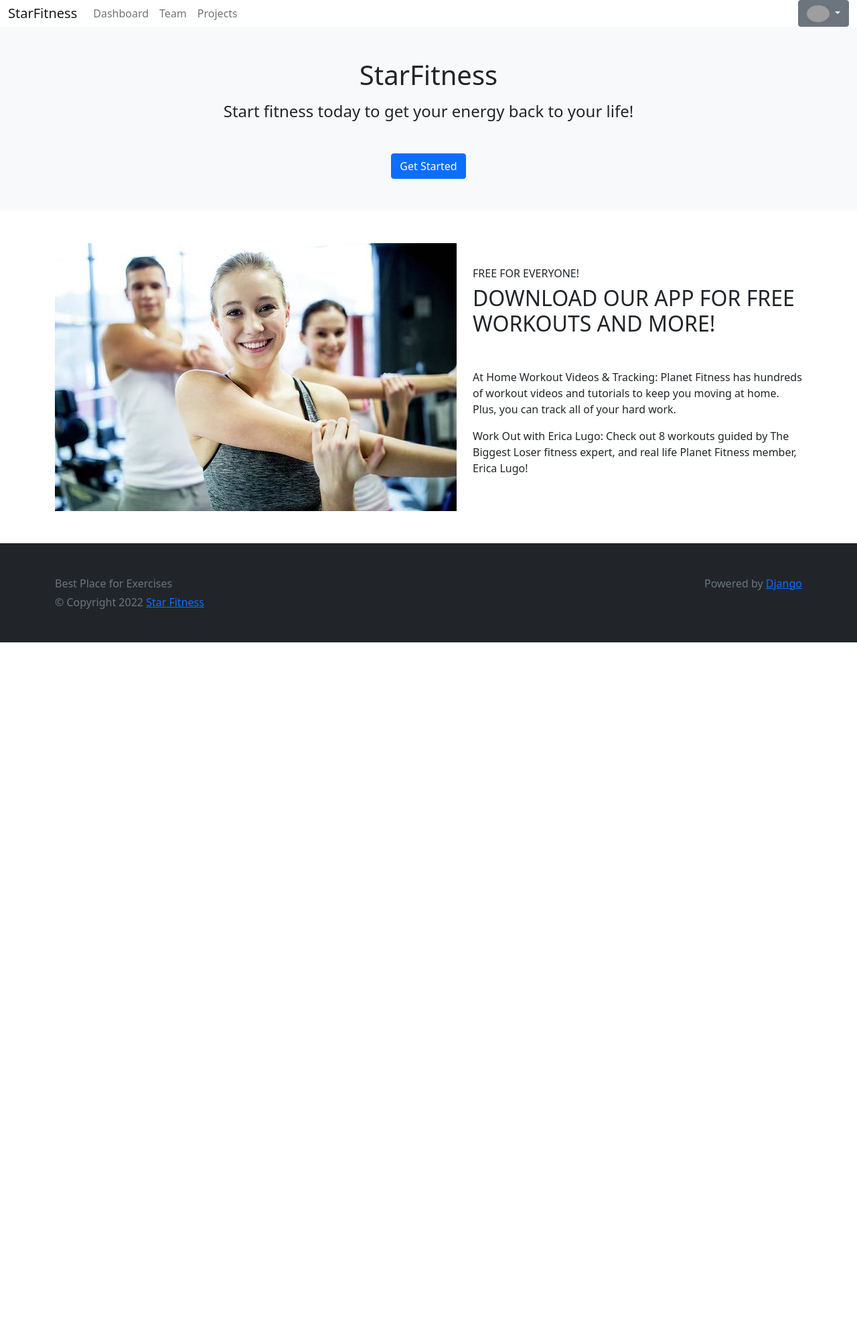
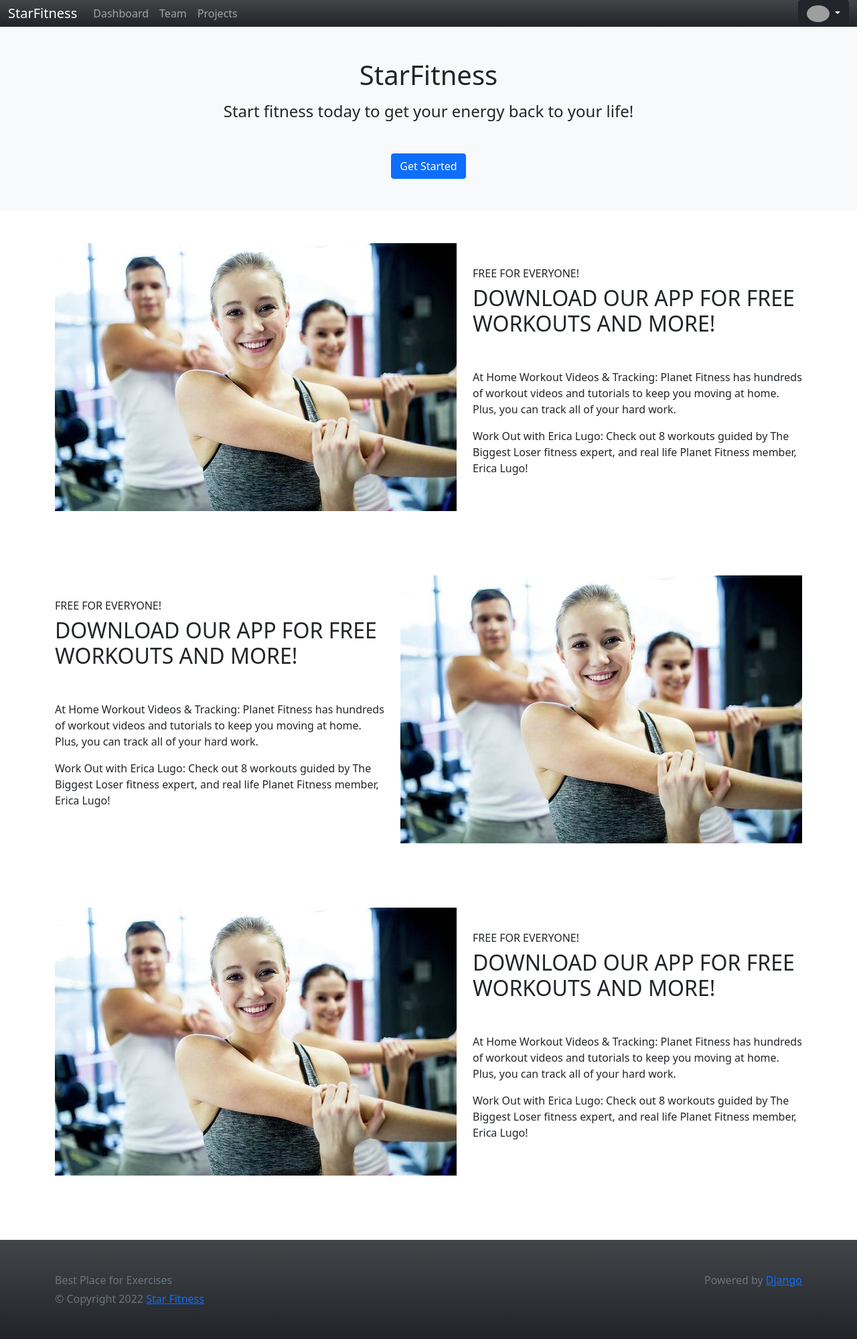
Before and after one commit to shinchri/Star-Fitness, a Django app: page /home/ in a window 1280 px wide. Shown: the whole page at 67% size. Before the commit the page ends 959 px from the top, so only its background shows below. Run offline with Django 4.2, Linux system fonts and the light colour scheme; some libraries are stand-ins or nearby versions; grey boxes are pictures that could not be loaded.

Commit message:
Finish up home page

```diff
--- a/src/main/templates/main/base.html
+++ b/src/main/templates/main/base.html
@@ -37,7 +37,7 @@
 
   <!-- Footer -->
   {% block footer %}
-  <footer class="footer text-muted bg-dark py-5">
+  <footer class="footer text-muted bg-dark bg-gradient py-5">
     <div class="container">
       <p class="float-end mb-1">Powered by <a href="https://www.djangoproject.com/">Django</a></p>
       <p class="mb-1">Best Place for Exercises</p>
--- a/src/main/templates/main/index.html
+++ b/src/main/templates/main/index.html
@@ -17,7 +17,57 @@
     </div>
   </div>
 
-  <div class="container mb-5">
+  <div class="container mb-5 pb-5">
+    <div class="row">
+      <div class="col-sm-5 col-md-12">
+        <div class="row">
+          <div class="col">
+            <img src="{% static 'image/exercise-main.jpeg' %}" alt="" />
+          </div>
+          <div class="col d-flex align-items-center">
+            <div>
+              <h6>FREE FOR EVERYONE!</h6>
+
+              <h2 class="mb-5">DOWNLOAD OUR APP FOR FREE WORKOUTS AND MORE!</h2>
+              <p>
+                At Home Workout Videos & Tracking: Planet Fitness has hundreds of workout videos and tutorials to keep you moving at home. Plus, you can track all of your hard work.
+              </p>
+              <p>
+                Work Out with Erica Lugo: Check out 8 workouts guided by The Biggest Loser fitness expert, and real life Planet Fitness member, Erica Lugo!
+              </p>
+            </div>
+          </div>
+        </div>
+      </div>
+    </div>
+  </div>
+
+  <div class="container mb-5 pb-5">
+    <div class="row">
+      <div class="col-sm-5 col-md-12">
+        <div class="row">
+          <div class="col d-flex align-items-center">
+            <div>
+              <h6>FREE FOR EVERYONE!</h6>
+
+              <h2 class="mb-5">DOWNLOAD OUR APP FOR FREE WORKOUTS AND MORE!</h2>
+              <p>
+                At Home Workout Videos & Tracking: Planet Fitness has hundreds of workout videos and tutorials to keep you moving at home. Plus, you can track all of your hard work.
+              </p>
+              <p>
+                Work Out with Erica Lugo: Check out 8 workouts guided by The Biggest Loser fitness expert, and real life Planet Fitness member, Erica Lugo!
+              </p>
+            </div>
+          </div>
+          <div class="col">
+            <img src="{% static 'image/exercise-main.jpeg' %}" alt="" />
+          </div>
+        </div>
+      </div>
+    </div>
+  </div>
+
+  <div class="container mb-5 pb-5">
     <div class="row">
       <div class="col-sm-5 col-md-12">
         <div class="row">
--- a/src/main/templates/main/partials/nav.html
+++ b/src/main/templates/main/partials/nav.html
@@ -1,5 +1,5 @@
 <!-- Navbar -->
-<nav class="navbar navbar-expand-lg navbar-light bg-white" style="height: 5vh">
+<nav class="navbar navbar-expand-lg navbar-dark bg-dark bg-gradient" style="height: 5vh">
   <!-- Container wrapper -->
   <div class="container-fluid">
 
@@ -26,7 +26,7 @@
     <div class="d-flex align-items-center">
       <!-- Avatar -->
       <div class="dropdown">
-        <button class="btn btn-secondary dropdown-toggle" type="button" id="navbarDropdownMenuLink" data-bs-toggle="dropdown" aria-expanded="false">
+        <button class="btn btn-dark dropdown-toggle" type="button" id="navbarDropdownMenuLink" data-bs-toggle="dropdown" aria-expanded="false">
           <img
             src="https://mdbcdn.b-cdn.net/img/new/avatars/2.webp"
             class="rounded-circle"
```
Also changed, not shown: src/main/templates/main/main.html (+7 -7 lines).
